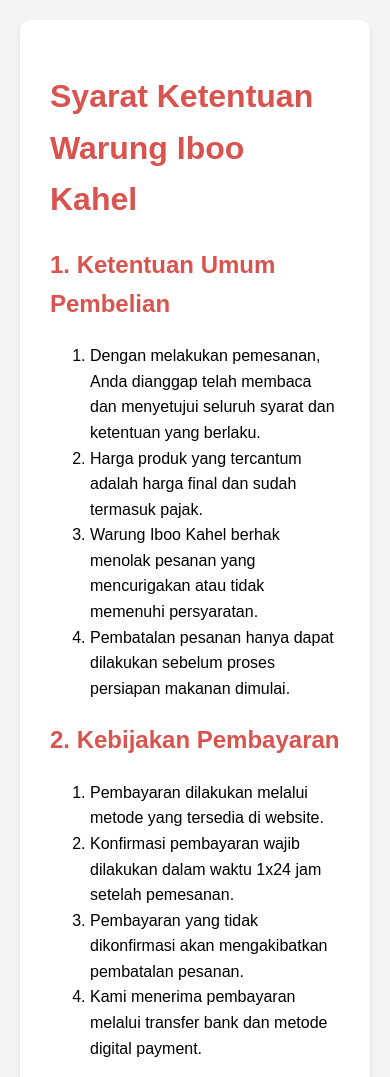
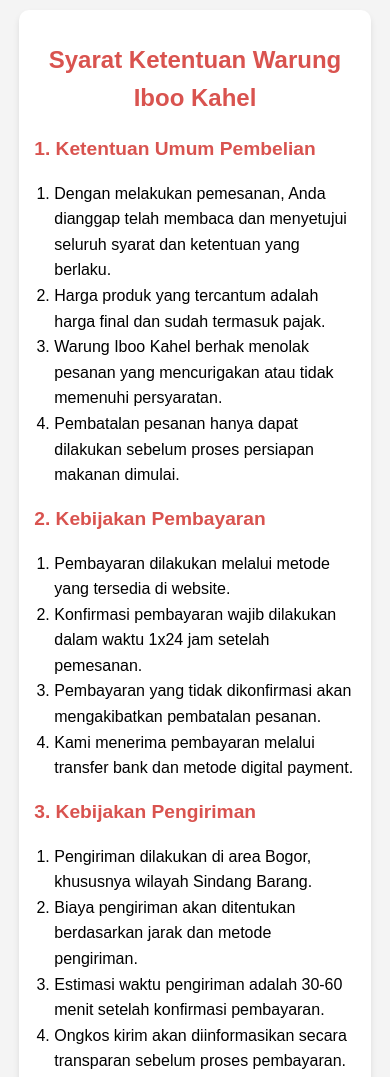
Before and after one commit to Oman21-skanic/WarungIbooKahel, a plain HTML site: page sdank.html in a window 390 px wide. Shown: the top 1077 px of the page. Drawn offline with Linux system fonts and the light colour scheme.

Commit message:
Update sdank.html

```diff
--- a/sdank.html
+++ b/sdank.html
@@ -24,6 +24,36 @@
         }
         .section {
             margin-bottom: 20px;
+        }
+
+        @media screen and (max-width: 768px) {
+            body {
+                padding: 10px;
+            }
+
+            .container {
+                padding: 15px;
+                margin: 0 auto;
+                width: 95%;
+                box-sizing: border-box;
+            }
+
+            .section {
+                margin-bottom: 15px;
+            }
+
+            .section ol {
+                padding-left: 20px;
+            }
+
+            h1 {
+                font-size: 1.5em;
+                text-align: center;
+            }
+
+            h2 {
+                font-size: 1.2em;
+            }
         }
     </style>
 </head>
```
